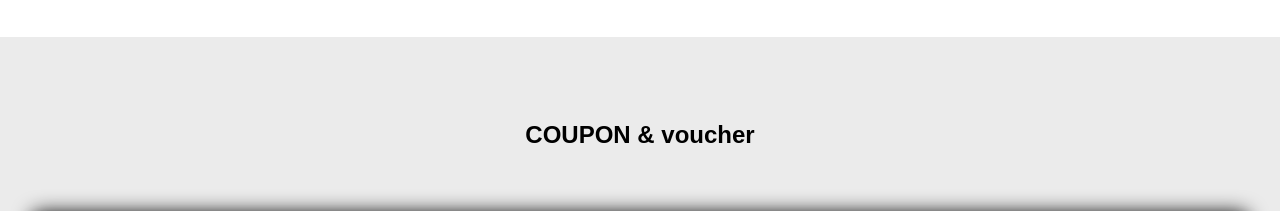
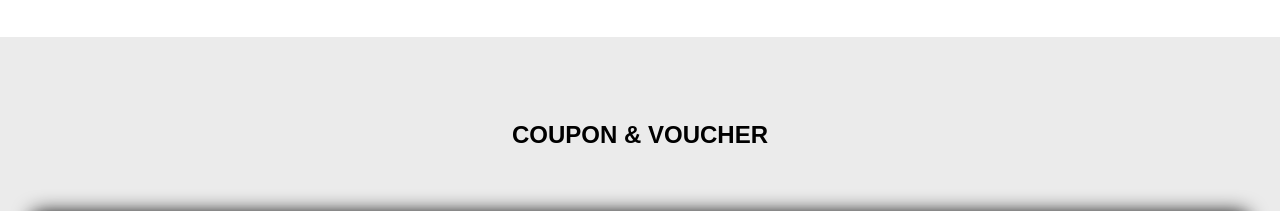
Before and after one commit to AMBIRASHAH-PRAJAPATI/Foodie, a plain HTML site: page index.html in a window 1280 px wide. Shown: the part 2120-2331 px from the top of the page. Drawn offline with Linux system fonts and the light colour scheme.

Commit message:
Update index.html

```diff
--- a/index.html
+++ b/index.html
@@ -151,7 +151,7 @@
 
 
 <section class="coupon">
-    <h1>COUPON & voucher</h1>
+    <h1>COUPON & VOUCHER</h1>
     <div class="scroll-container">
         <div class="scroll-box">
             <div class="scroll-pic" id="a">
```
